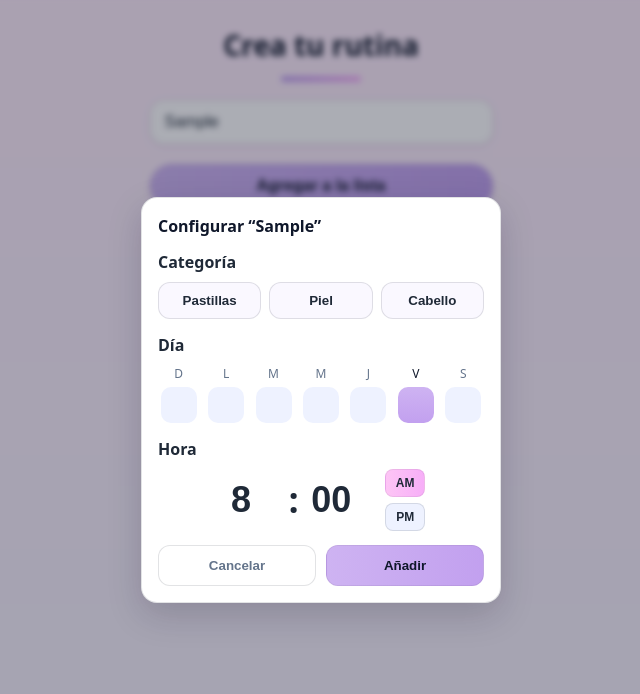
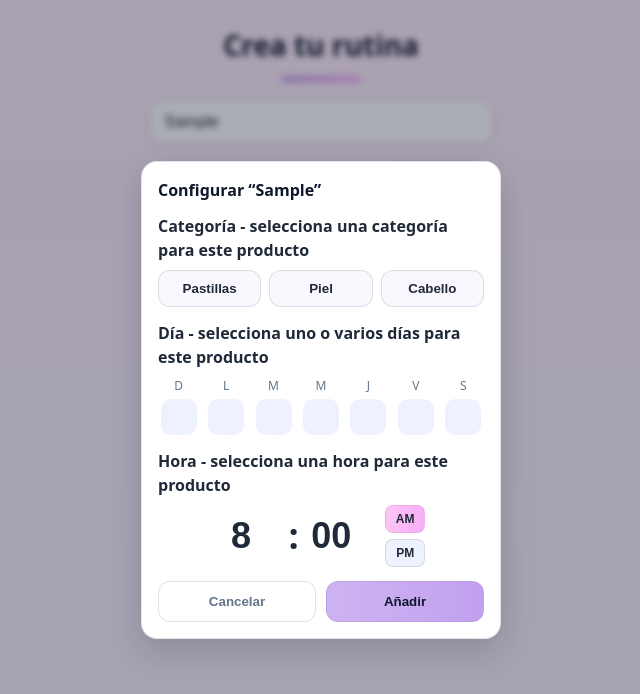
Before and after one commit to mowsix/MyCare, a React (Vite) app: page /routine in a window 1280 px wide. Both pictures are taken after typing "Sample" into the empty fields and a click on the button "Agregar a la lista". Shown: the top 694 px of the page, without its empty margins (319-959 px from the left). Built offline with nearby package versions, Linux system fonts and the light colour scheme.

Commit message:
mejoras de usabilidad en crear rutina y calendario

```diff
--- a/src/pages/routine/CreateRoutine.tsx
+++ b/src/pages/routine/CreateRoutine.tsx
@@ -69,7 +69,7 @@ export default function CreateRoutine() {
     }
     setDraftName(name);
     setDraftCategory(null);
-    setDraftDays([false, false, false, false, false, true, false]);
+    setDraftDays([false, false, false, false, false, false, false]);
     setDraftHour(8);
     setDraftMinute(0);
     setDraftMeridiem("AM");
@@ -192,7 +192,7 @@ export default function CreateRoutine() {
             <div className={s.modalTitle}>Configurar “{draftName}”</div>
 
             {/* Categoría */}
-            <div className={s.modalSub}>Categoría</div>
+            <div className={s.modalSub}>Categoría - selecciona una categoría para este producto</div>
             <div className={s.modalRow}>
               {(["pastillas", "piel", "cabello"] as Category[]).map((c) => (
                 <button
@@ -206,7 +206,7 @@ export default function CreateRoutine() {
             </div>
 
             {/* Días */}
-            <div className={s.modalSub} style={{ marginTop: 14 }}>Día</div>
+            <div className={s.modalSub} style={{ marginTop: 14 }}>Día - selecciona uno o varios días para este producto</div>
             <div className={s.modalDayGrid}>
               {DAY_LABELS.map((d, i) => {
                 const on = draftDays[i];
@@ -225,7 +225,7 @@ export default function CreateRoutine() {
             </div>
 
             {/* Hora */}
-            <div className={s.modalSub} style={{ marginTop: 14 }}>Hora</div>
+            <div className={s.modalSub} style={{ marginTop: 14 }}>Hora - selecciona una hora para este producto</div>
             <div className={s.modalTimeRow}>
               <div className={s.modalNum}>
                 <input
```
